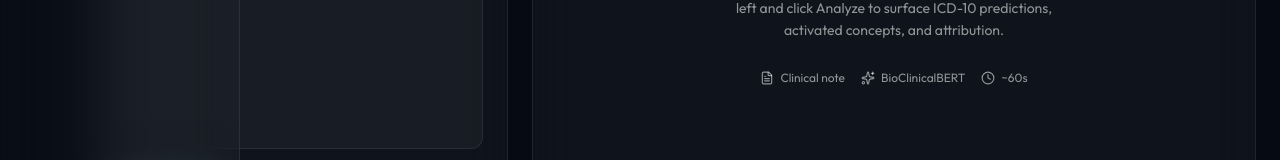
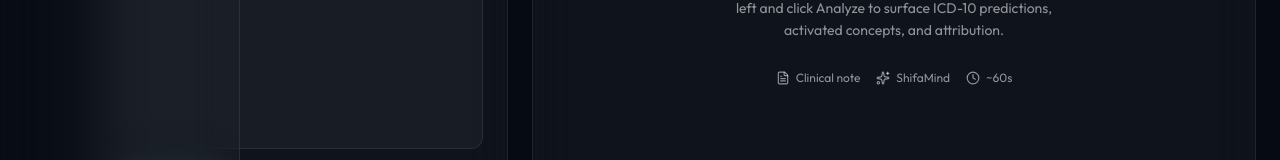
Before and after one commit to Roshan-AI-LLC/ShifaMind_Test, a Next.js app in the folder frontend/: page /dashboard/workspace in a window 1280 px wide. Shown: the part 502-662 px from the top of the page. Built offline with nearby package versions, Linux system fonts and the light colour scheme; no server answers.

Commit message:
Replace BioClinicalBERT references with ShifaMind in frontend

```diff
--- a/frontend/app/dashboard/page.tsx
+++ b/frontend/app/dashboard/page.tsx
@@ -124,7 +124,7 @@ export default function DashboardPage() {
               </span>
             </div>
             <p className="text-foreground-muted text-sm">
-              BioClinical ModernBERT • 160 concepts • 50 ICD-10 codes
+              ShifaMind • 160 concepts • 50 ICD-10 codes
             </p>
           </div>
           <span className="hidden sm:inline-flex px-3 py-1 rounded-full text-xs font-medium bg-green-500/20 text-green-400 border border-green-500/30">
--- a/frontend/app/dashboard/workspace/page.tsx
+++ b/frontend/app/dashboard/workspace/page.tsx
@@ -167,7 +167,7 @@ export default function WorkspacePage() {
                 </span>
                 <span className="inline-flex items-center gap-1.5">
                   <Sparkles className="w-3.5 h-3.5" />
-                  BioClinicalBERT
+                  ShifaMind
                 </span>
                 <span className="inline-flex items-center gap-1.5">
                   <Clock className="w-3.5 h-3.5" />
@@ -187,7 +187,7 @@ export default function WorkspacePage() {
               </div>
               <div className="space-y-1">
                 <h3 className="text-foreground font-medium">Analyzing Note</h3>
-                <p className="text-foreground-muted text-sm">Running BioClinicalBERT inference…</p>
+                <p className="text-foreground-muted text-sm">Running ShifaMind inference…</p>
               </div>
               <div className="space-y-1">
                 <div className="flex items-baseline justify-center gap-2">
--- a/frontend/app/layout.tsx
+++ b/frontend/app/layout.tsx
@@ -16,7 +16,7 @@ const jetbrainsMono = JetBrains_Mono({
 
 export const metadata: Metadata = {
   title: 'ShifaMind - Clinical AI Diagnosis Platform',
-  description: 'AI-powered clinical decision support using BioClinicalBERT for ICD-10 diagnosis prediction',
+  description: 'AI-powered clinical decision support using ShifaMind for ICD-10 diagnosis prediction',
   generator: 'v0.app',
   icons: {
     icon: [
```
